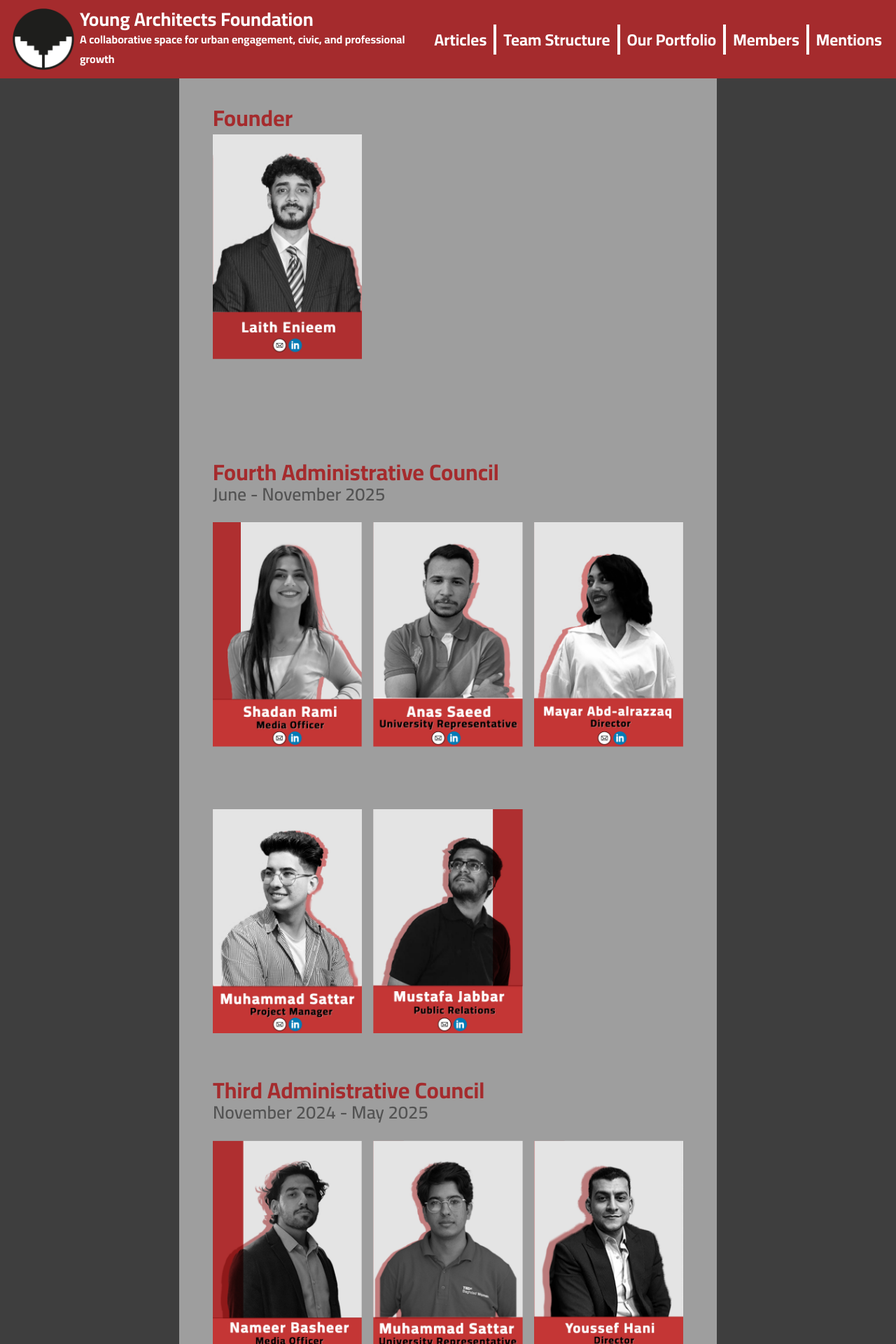
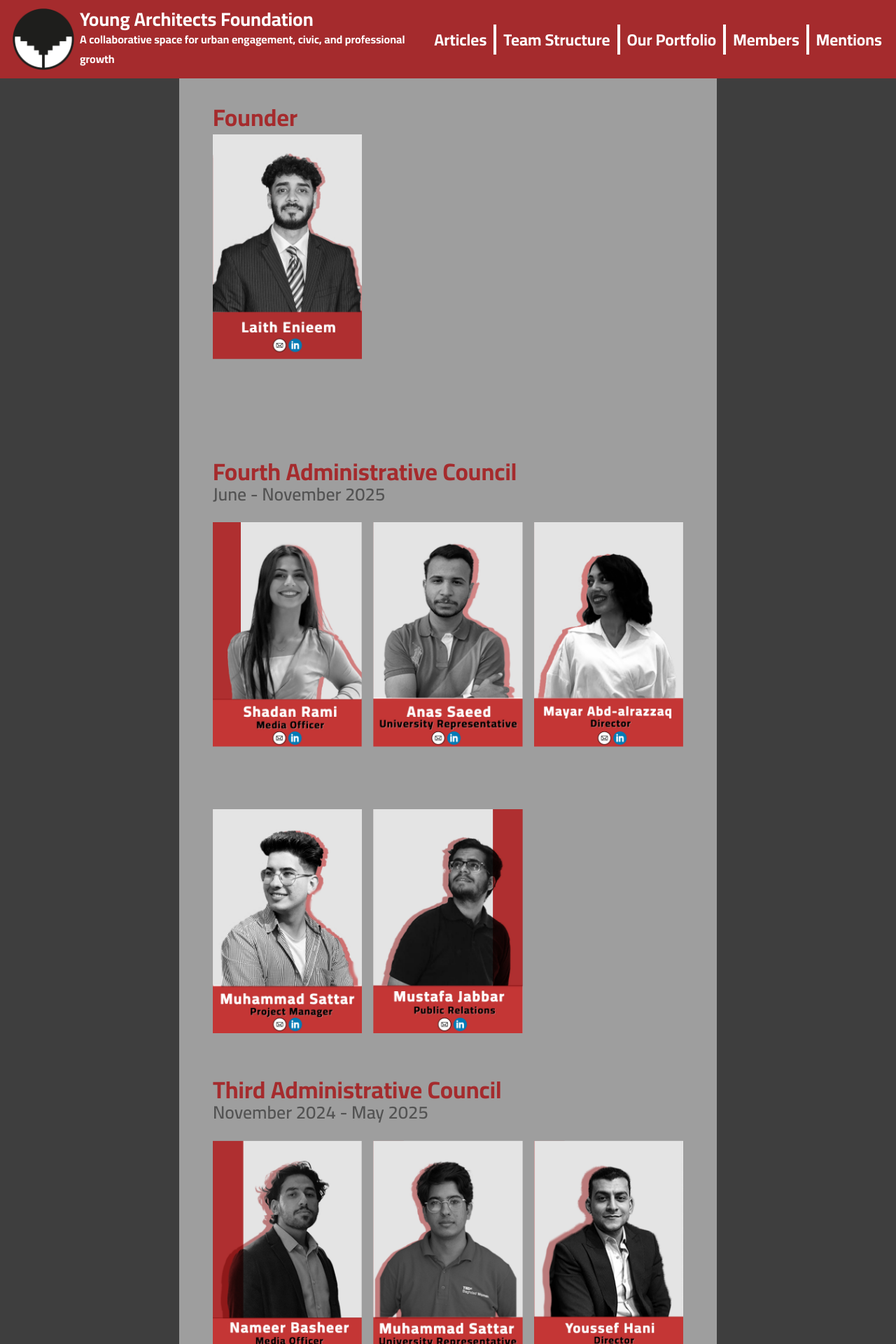
Before and after one commit to spookto/archi-site, a Jekyll site: the page built from members.html, in a window 1280 px wide. Shown: the top 1920 px of the page at 70% size. Built offline with Jekyll 4.4.1, drawn with Linux system fonts in a browser that asks for light colours; nearby versions of some CDN libraries.

Commit message:
Fix member group name sizing

```diff
--- a/_sass/members.scss
+++ b/_sass/members.scss
@@ -18,7 +18,7 @@
 }
 
 .memberGroupText {
-  font-size: 2rem;
+  font-size: min(34px, 6vw);
   line-height: 1rem;
 }
 
```
